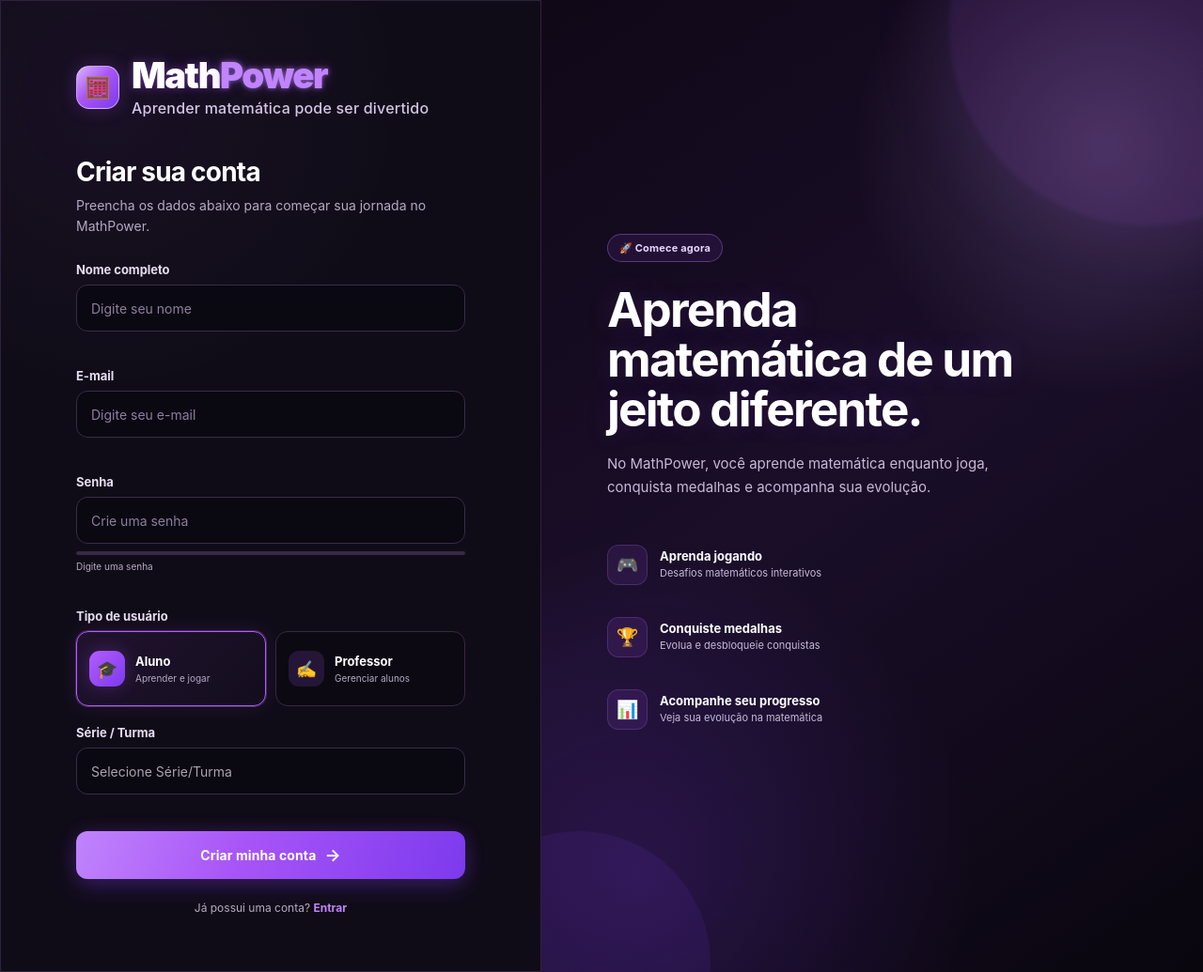
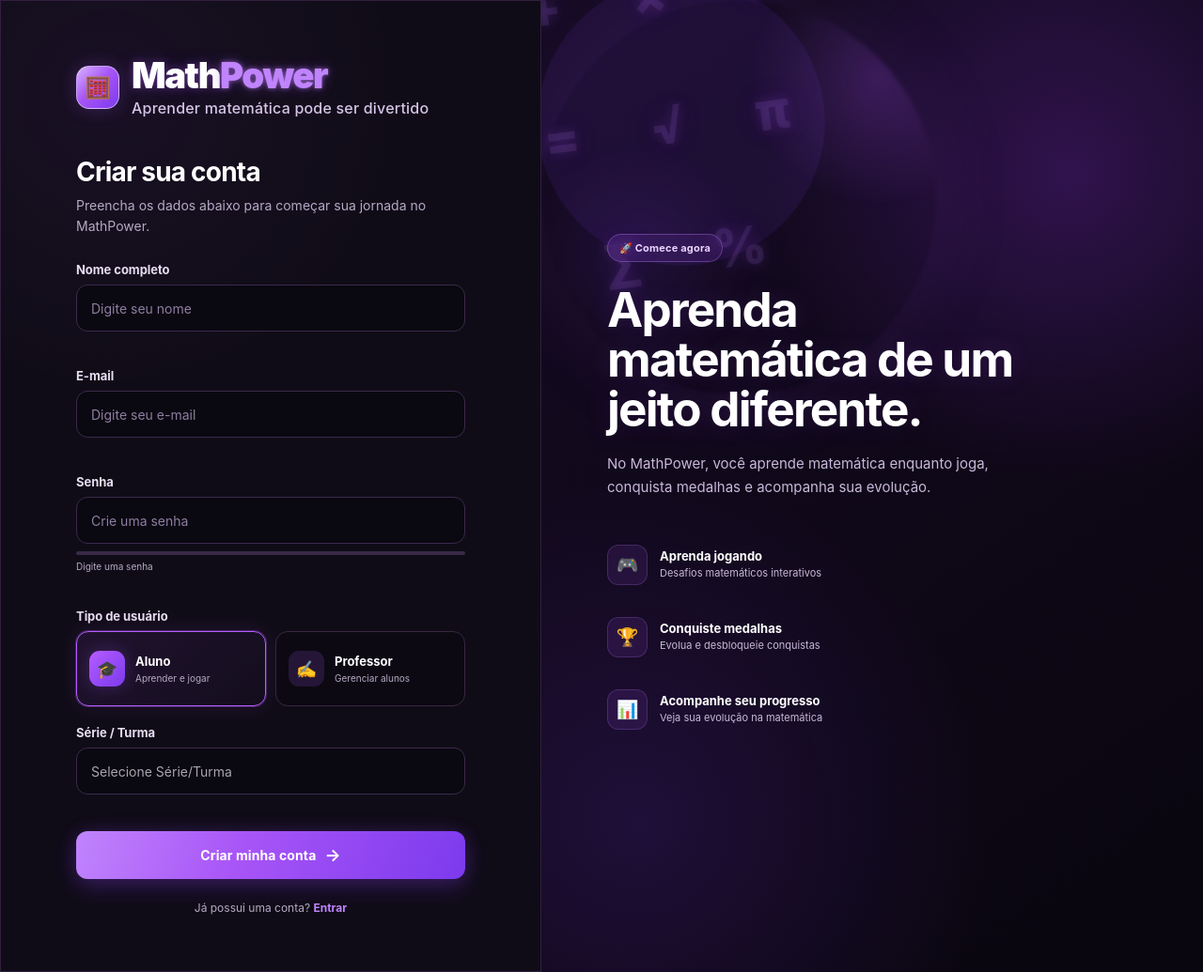
Before and after one commit to louenyrossi/TCC-final, a PHP site: page /cadastro.php in a window 1280 px wide. Shown: the whole page at 94% size. Run offline with PHP 8.4, Linux system fonts and the light colour scheme; data comes from the database, SQL or seed files in the repository.

Commit message:
Update cadastro.css

```diff
--- a/assets/css/cadastro.css
+++ b/assets/css/cadastro.css
@@ -1521,3 +1521,133 @@ body {
         }
     }
 }
+/* ============================================
+   MATHPOWER — SÍMBOLOS MATEMÁTICOS FLUTUANTES
+   Apenas no painel direito do cadastro
+   ============================================ */
+
+.cadastro-lateral {
+    position: relative;
+    isolation: isolate;
+    overflow: hidden;
+
+    background:
+        radial-gradient(
+            circle at 80% 18%,
+            rgba(147, 51, 234, 0.24),
+            transparent 32%
+        ),
+        radial-gradient(
+            circle at 15% 85%,
+            rgba(124, 58, 237, 0.16),
+            transparent 35%
+        ),
+        linear-gradient(
+            145deg,
+            #160B24,
+            #0D0715 65%,
+            #09060F
+        );
+}
+
+/* Mantém o conteúdo do painel acima dos efeitos */
+
+.cadastro-lateral > * {
+    position: relative;
+    z-index: 2;
+}
+
+/* Brilhos decorativos ao fundo */
+
+.cadastro-lateral::before {
+    content: "";
+    position: absolute;
+    inset: 0;
+    z-index: 0;
+    pointer-events: none;
+
+    background:
+        radial-gradient(
+            circle at 85% 20%,
+            rgba(168, 85, 247, 0.22),
+            transparent 28%
+        ),
+        radial-gradient(
+            circle at 25% 65%,
+            rgba(124, 58, 237, 0.12),
+            transparent 30%
+        );
+}
+
+/* Camada de símbolos matemáticos */
+
+.cadastro-lateral::after {
+    content: "+     ×       ÷       =       √       π       ∑       %";
+    position: absolute;
+    inset: 0;
+    z-index: 1;
+    pointer-events: none;
+
+    display: flex;
+    align-items: center;
+    justify-content: center;
+
+    color: rgba(192, 132, 252, 0.12);
+    font-size: clamp(2rem, 4vw, 4.5rem);
+    font-weight: 800;
+    line-height: 2.5;
+
+    letter-spacing: 1.8rem;
+    overflow-wrap: anywhere;
+    text-align: center;
+
+    text-shadow:
+        0 0 12px rgba(168, 85, 247, 0.18),
+        0 0 30px rgba(124, 58, 237, 0.12);
+
+    transform: rotate(-12deg) scale(1.1);
+
+    animation:
+        simbolos-flutuantes 18s ease-in-out infinite alternate;
+}
+
+/* Animação suave */
+
+@keyframes simbolos-flutuantes {
+    0% {
+        transform: translate3d(-10px, 12px, 0) rotate(-12deg) scale(1.05);
+    }
+
+    50% {
+        transform: translate3d(12px, -14px, 0) rotate(-7deg) scale(1.1);
+    }
+
+    100% {
+        transform: translate3d(-5px, -24px, 0) rotate(-15deg) scale(1.06);
+    }
+}
+
+/* O texto continua legível */
+
+.lateral-content {
+    position: relative;
+    z-index: 2;
+}
+
+/* Celulares: símbolos mais discretos */
+
+@media (max-width: 699px) {
+    .cadastro-lateral::after {
+        font-size: 2rem;
+        letter-spacing: 0.7rem;
+        color: rgba(192, 132, 252, 0.08);
+    }
+}
+
+/* Respeita quem prefere menos movimento */
+
+@media (prefers-reduced-motion: reduce) {
+    .cadastro-lateral::after {
+        animation: none;
+    }
+}
```
